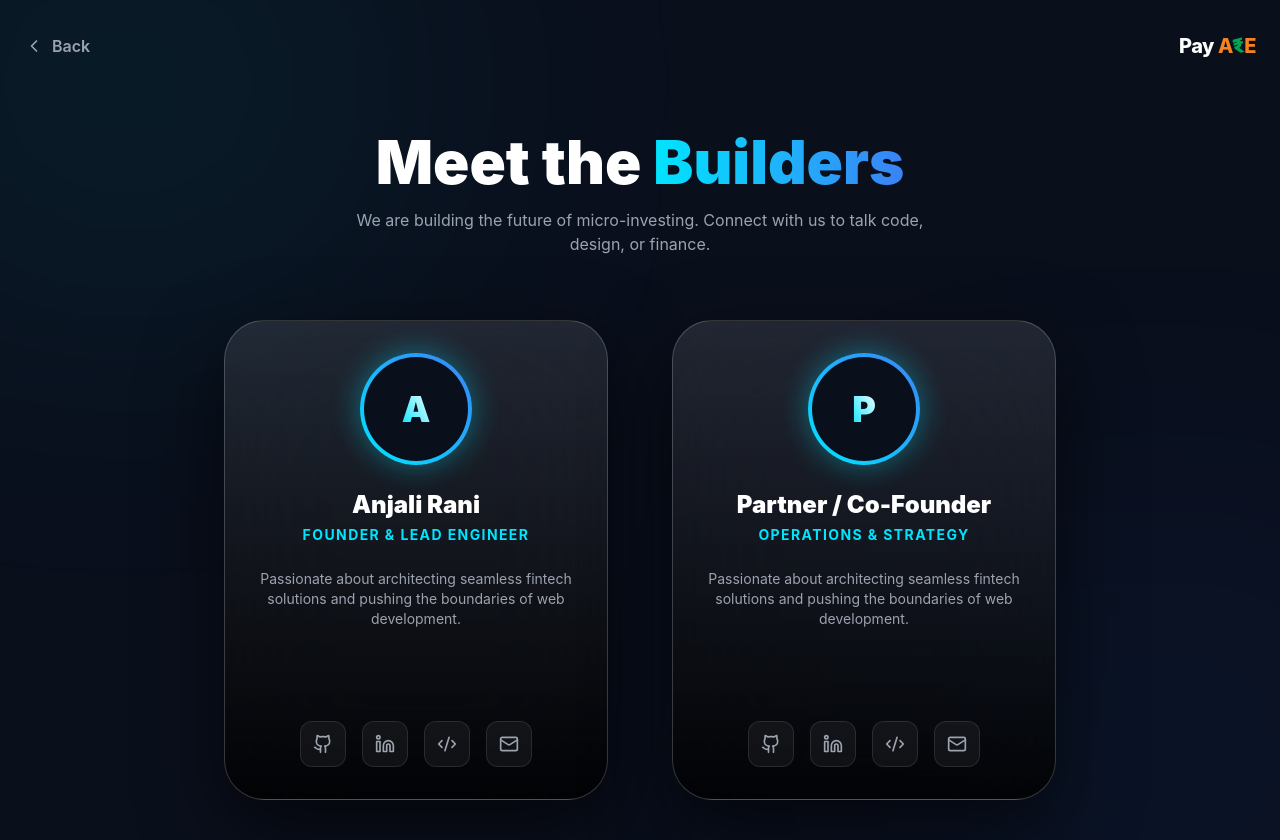
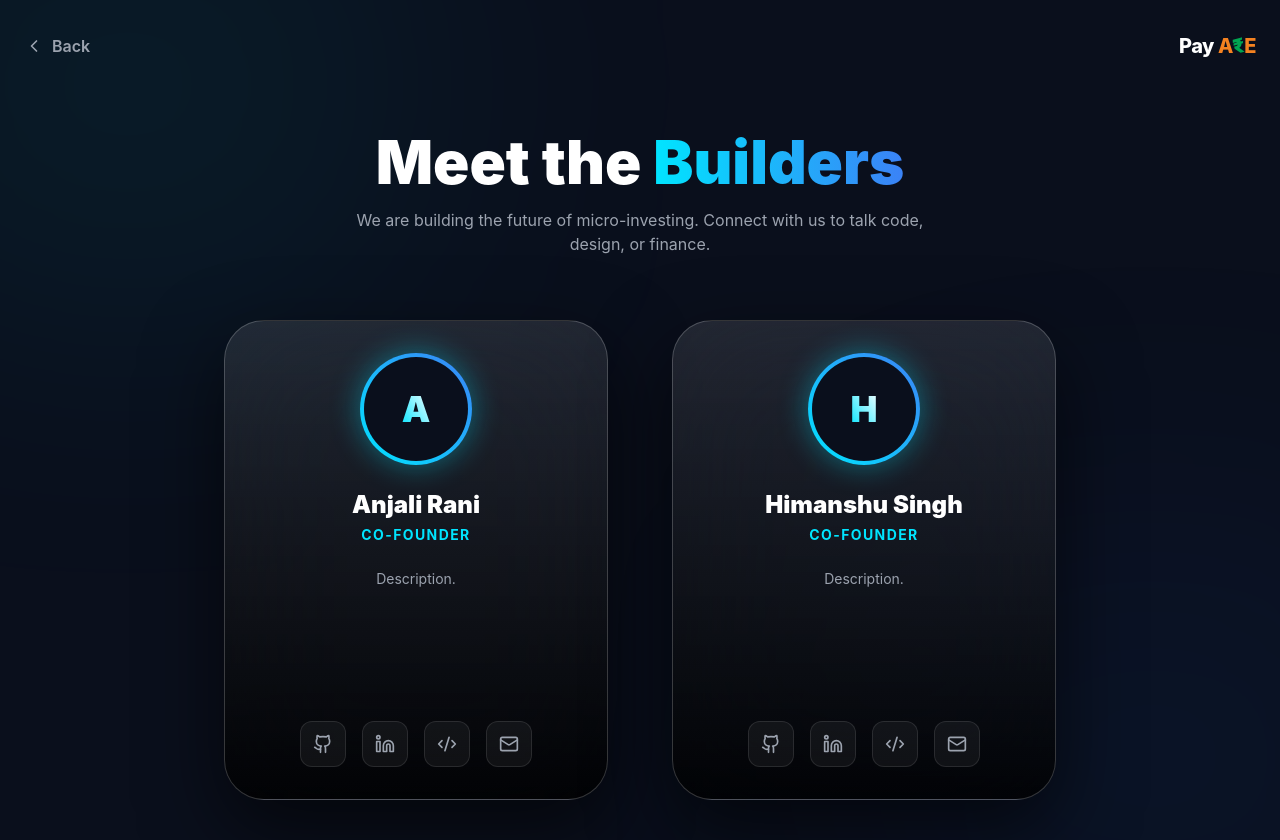
Before and after one commit to himanshusinghhls/payae-frontend, a React (Vite) app: page /contact in a window 1280 px wide. Built offline with nearby package versions, Linux system fonts and the light colour scheme; no server answers.

Commit message:
Updates..

```diff
--- a/src/pages/Contact.tsx
+++ b/src/pages/Contact.tsx
@@ -36,7 +36,7 @@ const DeveloperCard = ({ name, role, email, github, linkedin, leetcode, delay }:
         <p style={{ transform: "translateZ(30px)" }} className="text-sm font-bold text-payae-accent uppercase tracking-widest mb-6">{role}</p>
 
         <p style={{ transform: "translateZ(20px)" }} className="text-gray-400 text-sm mb-auto">
-          Passionate about architecting seamless fintech solutions and pushing the boundaries of web development.
+          Description.
         </p>
 
         <div style={{ transform: "translateZ(50px)" }} className="flex items-center gap-4 mt-6">
@@ -55,7 +55,6 @@ export default function Contact() {
 
   return (
     <div className="min-h-screen bg-[#0A0F1C] text-white relative overflow-hidden flex flex-col">
-      {/* Background Ambience */}
       <div className="absolute top-[-10%] left-[-10%] w-[40%] h-[40%] bg-payae-accent/10 rounded-full blur-[150px] pointer-events-none" />
       <div className="absolute bottom-[-10%] right-[-10%] w-[40%] h-[40%] bg-blue-600/10 rounded-full blur-[150px] pointer-events-none" />
 
@@ -77,20 +76,20 @@ export default function Contact() {
         <div className="flex flex-col md:flex-row items-center justify-center gap-8 lg:gap-16 w-full">
           <DeveloperCard
             name="Anjali Rani"
-            role="Founder & Lead Engineer"
-            email="anjali@example.com"
-            github="#"
-            linkedin="#"
-            leetcode="#"
+            role="Co-Founder"
+            email="anjalirani4343@gmail.com"
+            github="https://github.com/anjalir111"
+            linkedin="https://www.linkedin.com/in/anjali-rani-237604323/"
+            leetcode="https://leetcode.com/u/anjali_rani_111111/"
             delay={0.1}
           />
           <DeveloperCard
-            name="Partner / Co-Founder"
-            role="Operations & Strategy"
-            email="cofounder@example.com"
-            github="#"
-            linkedin="#"
-            leetcode="#"
+            name="Himanshu Singh"
+            role="Co-Founder"
+            email="himanshusinghhls@egmail.com"
+            github="https://github.com/himanshusinghhls"
+            linkedin="https://www.linkedin.com/in/himanshusinghhls/"
+            leetcode="https://leetcode.com/u/himanshusinghhls/"
             delay={0.3}
           />
         </div>
```
